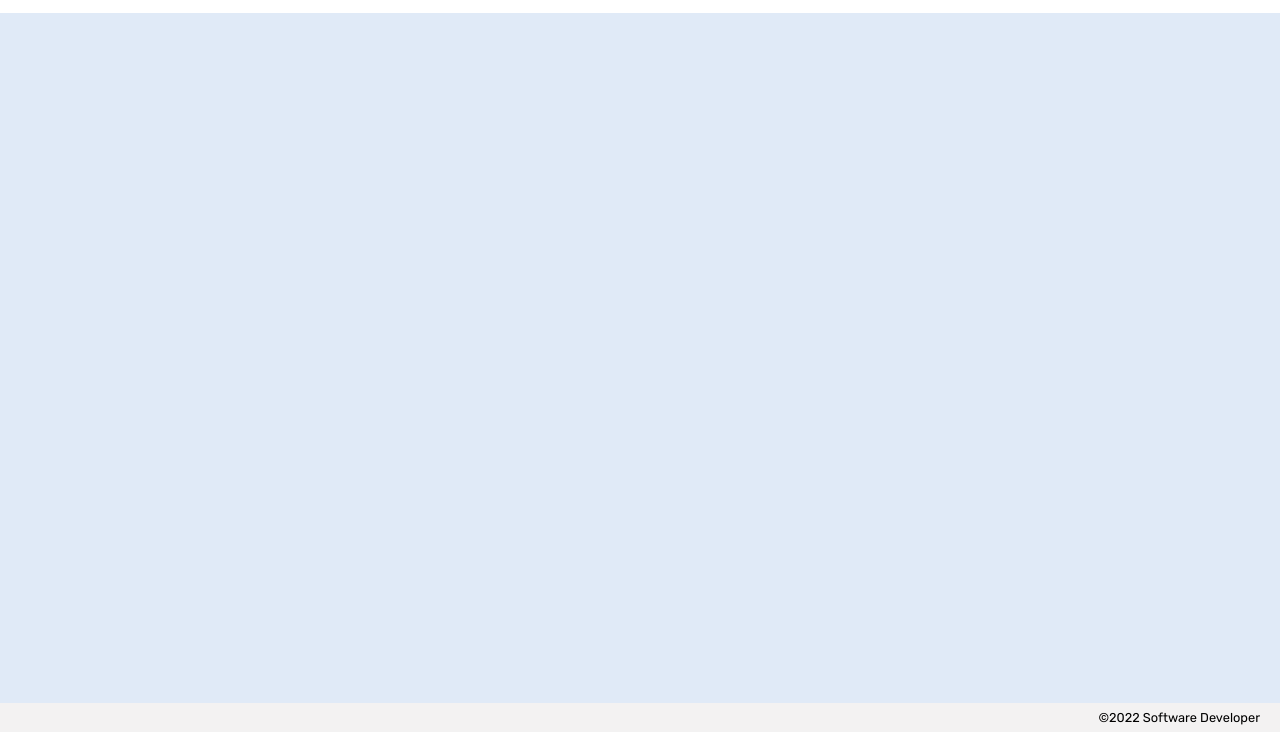
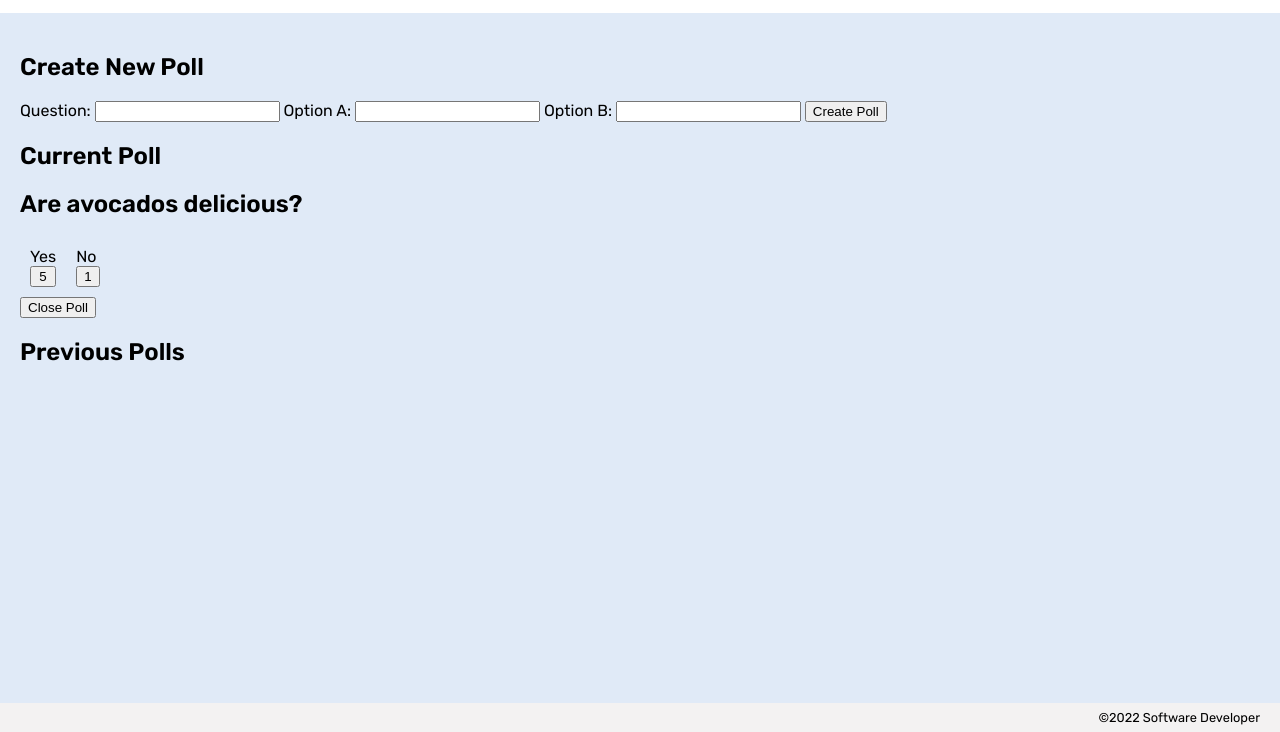
Before and after one commit to alchemy-july-2022-demos/poll-tracker-with-supabase, a plain HTML site: page index.html in a window 1280 px wide. Shown: the part 68-800 px from the top of the page. Drawn offline with Linux system fonts and the light colour scheme.

Commit message:
add HTML

```diff
--- a/index.html
+++ b/index.html
@@ -1,15 +1,16 @@
 <!DOCTYPE html>
 <html lang="en">
-
     <head>
         <meta charset="UTF-8" />
         <meta name="viewport" content="width=device-width, initial-scale=1.0" />
         <meta http-equiv="X-UA-Compatible" content="ie=edge" />
         <link rel="icon" type="image/x-icon" href="/assets/alchemy-favicon.png" />
-    <link rel="preconnect" href="https://fonts.googleapis.com">
-    <link rel="preconnect" href="https://fonts.gstatic.com" crossorigin>
-    <link rel="stylesheet"
-        href="https://fonts.googleapis.com/css2?family=Rubik:wght@300;400;600&family=Titillium+Web:wght@200;400;600&display=swap">
+        <link rel="preconnect" href="https://fonts.googleapis.com" />
+        <link rel="preconnect" href="https://fonts.gstatic.com" crossorigin />
+        <link
+            rel="stylesheet"
+            href="https://fonts.googleapis.com/css2?family=Rubik:wght@300;400;600&family=Titillium+Web:wght@200;400;600&display=swap"
+        />
         <link rel="stylesheet" href="/styles/reset.css" />
         <link rel="stylesheet" href="/styles/global.css" />
         <title>Web App</title>
@@ -17,17 +18,53 @@
 
     <body>
         <header>
-        <img src="/assets/html_css_js.png">
+            <img src="/assets/html_css_js.png" />
             <h1>Web App</h1>
         </header>
 
         <main>
+            <section id="create">
+                <h1>Create New Poll</h1>
+                <form id="create-poll">
+                    <label>
+                        Question:
+                        <input type="text" id="question" name="question" />
+                    </label>
+                    <label>
+                        Option A:
+                        <input type="text" id="option-a" name="option-a" />
+                    </label>
+                    <label>
+                        Option B:
+                        <input type="text" id="option-b" name="option-b" />
+                    </label>
+                    <button>Create Poll</button>
+                </form>
+            </section>
+            <section id="current-poll">
+                <h1>Current Poll</h1>
+                <h2 id="question">Are avocados delicious?</h2>
+                <div id="options">
+                    <div class="option">
+                        <span id="option-a">Yes</span>
+                        <button id="vote-a">5</button>
+                    </div>
+                    <div class="option">
+                        <span id="option-b">No</span>
+                        <button id="vote-b">1</button>
+                    </div>
+                </div>
+                <button id="close-poll">Close Poll</button>
+            </section>
 
+            <section>
+                <h1>Previous Polls</h1>
+                <div id="poll-list"></div>
+            </section>
         </main>
 
         <footer>&copy;2022 Software Developer</footer>
 
         <script type="module" src="app.js"></script>
     </body>
-
 </html>
--- a/styles/global.css
+++ b/styles/global.css
@@ -28,8 +28,18 @@ footer {
     position: sticky;
     bottom: 0;
     padding: 7px 20px;
-    font-size: .8em;
+    font-size: 0.8em;
     display: flex;
     justify-content: flex-end;
     background-color: var(--footer-background);
 }
+
+#options {
+    display: flex;
+    flex-direction: row;
+}
+.option {
+    display: flex;
+    flex-direction: column;
+    padding: 10px;
+}
```
Lines whose indentation alone changed are shown as unchanged.
